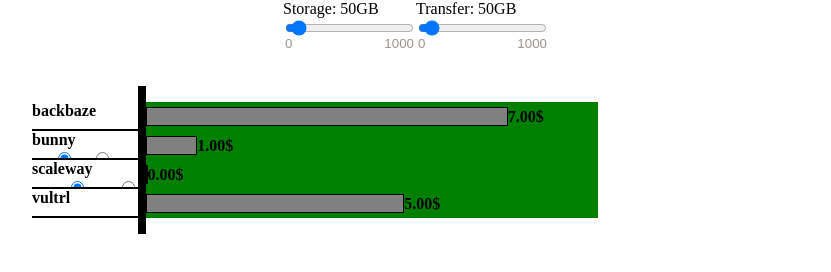
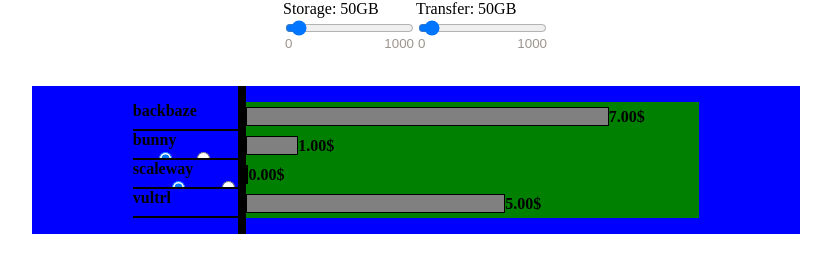
Before and after one commit to Viper-JSX/Storage-price-calculator, a website built with webpack: page src/index.html in a window 1280 px wide. Shown: the whole page, without its empty margins (224-1055 px from the left). Built offline with nearby package versions, Linux system fonts and the light colour scheme.

Commit message:
Chart items aligned to the center

```diff
--- a/src/css/main.css
+++ b/src/css/main.css
@@ -60,8 +60,9 @@
     width: 60vw;
     min-width: max-content;
     margin-top: 3rem;
-    /* background-color: blue; */
+    background-color: blue;
     display: flex;
+    justify-content: center;
 }
 
 #chartServices, #chartColumns{
```
